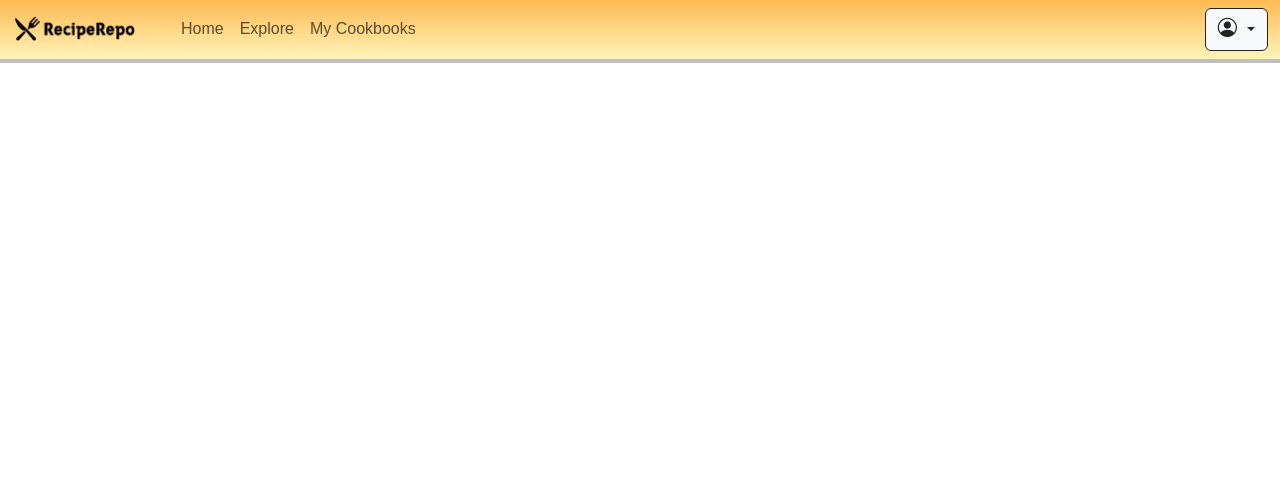
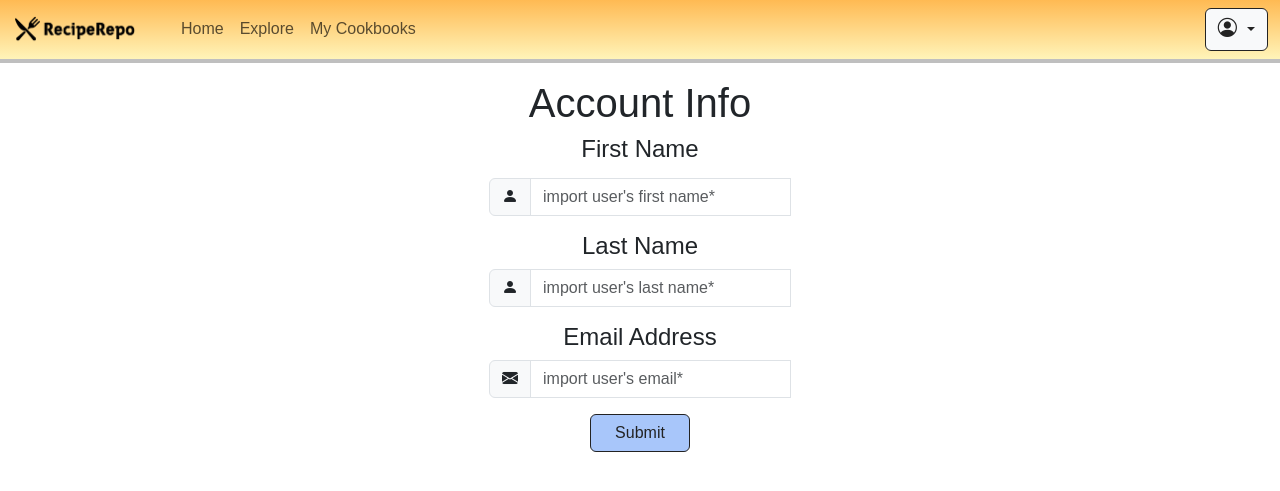
Before and after one commit to Lily-Hagen/RecipeRepo, a Flask app: page /Account in a window 1280 px wide. Shown: the top 491 px of the page. Run offline with Flask 3, Linux system fonts and the light colour scheme; some web fonts are replaced.

Commit message:
Update Account.html

```diff
--- a/website/templates/Account.html
+++ b/website/templates/Account.html
@@ -1,4 +1,47 @@
 {% extends "base.html" %} {% block title %}Account{% endblock %}
 {% block content %}
+<h1 align="center"> Account Info </h1>
 
+
+<div class="container-fluid d-flex justify-content-center align-items-center">
+    <form method="POST" class="w-50 needs-validation" id="SignUpForm" novalidate>
+        <!-- First Name Input with Person Icon -->
+        <h4 align="center"> First Name </h1>
+        <div class="row mb-3 justify-content-center">
+            <div class="col-sm-6" style="margin-top: 1%;">
+                <div class="input-group">
+                    <span class="input-group-text"><i class="bi bi-person-fill"></i></span>
+                    <input type="text" class="form-control" name="firstname" id="FirstName" placeholder="import user's first name*">
+                    <div class="invalid-feedback">Field Cannot Be Empty</div>
+                </div>
+            </div>
+        </div>
+
+        <h4 align="center"> Last Name </h1>
+        <div class="row mb-3 justify-content-center">
+            <div class="col-sm-6">
+                <div class="input-group">
+                    <span class="input-group-text"><i class="bi bi-person-fill"></i></span>
+                    <input type="text" class="form-control" name="lastname" id="LastName" placeholder="import user's last name*">
+                    <div class="invalid-feedback">Field Cannot Be Empty</div>
+                </div>
+            </div>
+        </div>
+
+        <!-- Email Input with Envelope Icon -->
+        <h4 align="center"> Email Address </h1>
+        <div class="row mb-3 justify-content-center">
+            <div class="col-sm-6">
+                <div class="input-group">
+                    <span class="input-group-text"><i class="bi bi-envelope-fill"></i></span>
+                    <input type="email" class="form-control" name="email" id="Email" placeholder="import user's email*">
+                    <div class="invalid-feedback">Invalid Email Address</div>
+                </div>
+            </div>
+        </div>
+
+        <!-- Log In button -->
+    <div class="d-flex justify-content-center">
+        <button type="Log In" class="btn btn-login"> Submit </button>
+      </div>
 {% endblock %}
```
